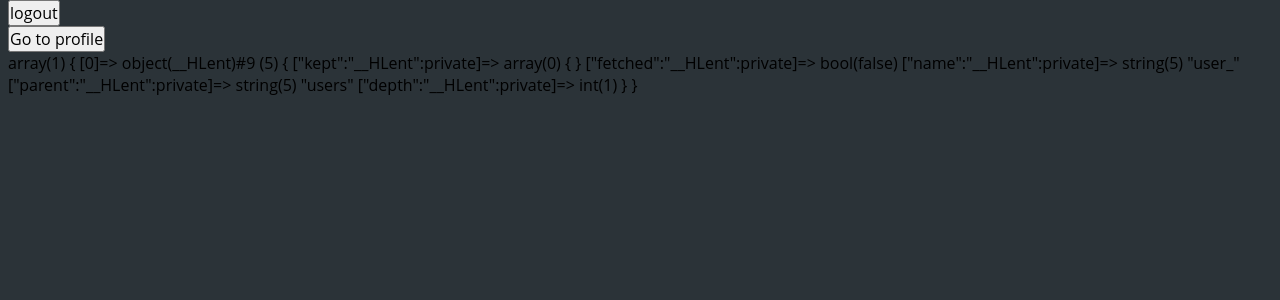
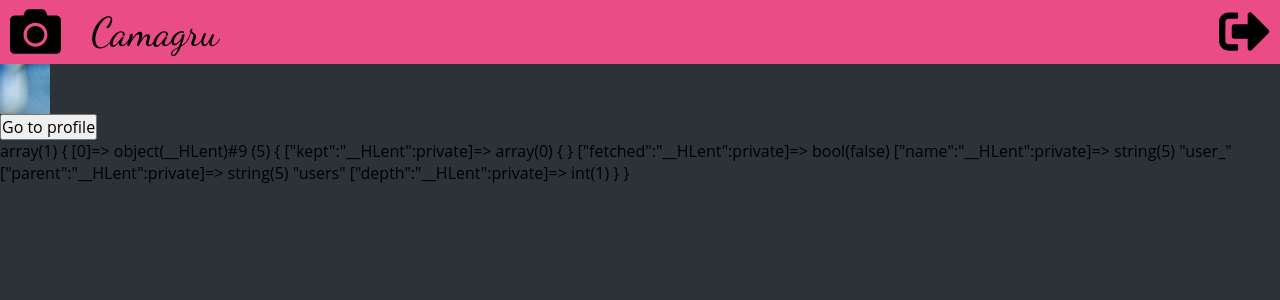
Before and after one commit to KaterynaKostrubova/Camagru_MVC, a PHP site: template app/views/main/index.php in a window 1280 px wide. Shown: the top 300 px of the page. Run offline with PHP 8.4, Linux system fonts and the light colour scheme; the template is opened without the code that fills it: most values are stand-ins (such as "Sample title", 1, 10 or a date in 2020); some libraries are stand-ins or nearby versions.

Commit message:
start profile page

```diff
--- a/app/controllers/MainController.php
+++ b/app/controllers/MainController.php
@@ -5,6 +5,12 @@ use app\core\Controller;
 use app\lib\Db;
 
 class MainController extends Controller {
+
+    //    public function before(){
+//        $this->view->layout = 'custom';
+//
+//    }
+
     public function indexAction() {
 //        $vars = [
 //            'name' => 'Kate',
--- /dev/null
+++ b/app/views/main/header.php
@@ -0,0 +1,15 @@
+<header>
+    <div class="takePhoto">
+        <form action="/camagru_mvc/account/photo">
+<!--            <span><i class="fas fa-sign-out-alt"></i></span>-->
+<!--            <span><i class="fas fa-camera"></i></span>-->
+            <input type="submit" class="photoBtn" value="" >
+        </form>
+    </div>
+    <div class="logo">Camagru</div>
+    <div class="logout">
+        <form action="/camagru_mvc/account/logout">
+            <input type="submit" class="logoutBtn" value="" >
+        </form>
+    </div>
+</header>
--- a/app/views/main/index.php
+++ b/app/views/main/index.php
@@ -1,9 +1,12 @@
-<form action="/camagru_mvc/account/logout">
-    <input type="submit" value="logout">
-</form>
-<form class="setProfile" action="/camagru_mvc/default/profile">
-    <input id="settings" type="submit" name="submit" value="Go to profile"/>
-</form>
+<?php include "header.php";?>
+
+<div class="userInfo">
+    <div class="avatar"></div>
+    <form class="setProfile" action="/camagru_mvc/default/profile">
+        <input id="settings" type="submit" name="submit" value="Go to profile"/>
+    </form>
+</div>
+
 
 <?php var_dump($users);?>
 
--- a/public/css/style.css
+++ b/public/css/style.css
@@ -1,9 +1,10 @@
-
+@import url('https://fonts.googleapis.com/css?family=Dancing+Script&display=swap');
 /* GENERAL */
 body, form, p, input {
     margin-block-start: 0em;
     margin-block-end: 0em;
     padding: 0;
+    margin: 0;
     font-family: 'Open Sans', Arial, sans-serif;
     font-size: 100%;
 }
@@ -162,6 +163,65 @@ label:hover{
     display:none;
 }
 
+/*index*/
+
+header {
+    display: flex;
+    background: #EA4C86;
+    justify-content: space-between;
+    align-items: center;
+    height: 5vw;
+}
+
+/*.takePhoto form span {*/
+/*        width: 50px;*/
+/*        height: 10vw;*/
+/*}*/
+
+.logoutBtn,
+.photoBtn {
+    width: 4vw;
+    height: 4vw;
+    outline: none;
+    border: none;
+
+}
+
+.logoutBtn {
+    /*background-color: #E88DAE;*/
+    background: url("../image/sign-out.svg") no-repeat scroll 0 0 transparent;
+    color: #000000;
+    cursor: pointer;
+    font-weight: bold;
+    margin-right: 10px;
+    flex: 2 2 20em;
+    /*flex: none | [ <'flex-grow'> <'flex-shrink'>? || <'flex-basis'> ]*/
+}
+
+.logo {
+    font-family: 'Dancing Script', cursive;
+    font-size: 40px;
+    margin-left: 30px;
+    flex-basis: 30%;
+    flex: 1 1 20em;
+}
+
+
+.photoBtn {
+    background: url("../image/camera.svg") no-repeat scroll 0 0 transparent;
+    color: #000000;
+    cursor: pointer;
+    font-weight: bold;
+    margin-left: 10px;
+    flex: 2 2 20em;
+}
+
+.avatar {
+    width: 50px;
+    height: 50px;
+    background: url("../image/cat.jpg") repeat scroll 0 0 transparent;
+}
+
 
 
 
--- a/public/scripts/scripts.js
+++ b/public/scripts/scripts.js
@@ -30,7 +30,7 @@ let logIn = document.getElementById("log_in");
 
 //
 // let submitBtn = document.getElementById("sbm");
-//
+
 if(registerBtn && logIn && signUp){
     registerBtn.onclick = function() {
         logIn.style.display = "none";
```
Also changed, not shown: app/controllers/AccountController.php (+5 -4 lines), app/views/main/cat.jpg (added), public/image/camera.svg (added), public/image/camera2.png (added), public/image/cat.jpg (added), public/image/sign-out.svg (added).
